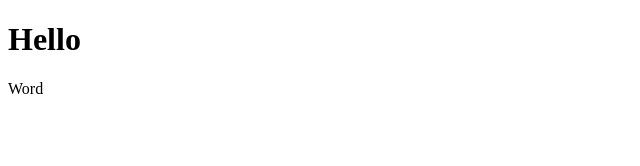
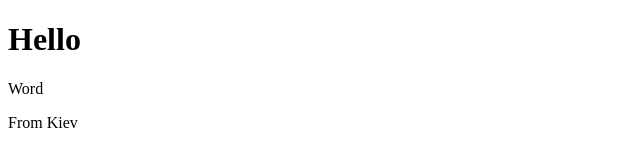
Before and after one commit to IskraI/Tutorial-Demo5, a plain HTML site: page index.html in a window 1280 px wide. Shown: the full height of the page, 0-640 px from the left. Drawn offline with Linux system fonts and the light colour scheme.

Commit message:
Update index.html

```diff
--- a/index.html
+++ b/index.html
@@ -11,6 +11,7 @@
 <body>
     <h1>Hello</h1>
     <P>Word</P>
+    <P>From Kiev </P>
 </body>
 
 </html>
```
